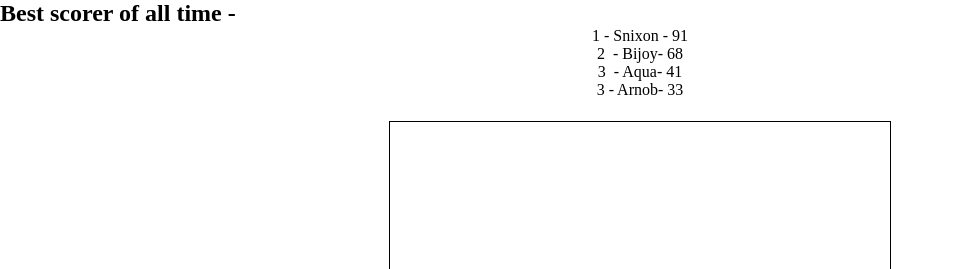
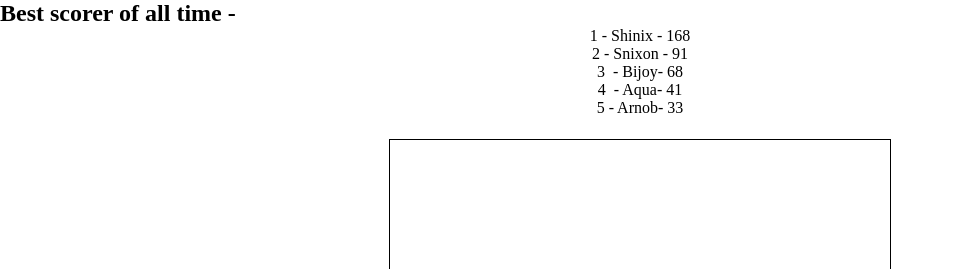
Before and after one commit to Arnob17/Epic-Dino, a plain HTML site: page index.html in a window 1280 px wide. Shown: the top 269 px of the page, without its empty margins (0-954 px from the left). Drawn offline with Linux system fonts and the light colour scheme.

Commit message:
Update index.html

```diff
--- a/index.html
+++ b/index.html
@@ -9,7 +9,7 @@
 </head>
 <body>
     <div class="Scorar">
-        <h2>Best scorer of all time - </h2><p>1 - Snixon - 91<br>2 &nbsp;- Bijoy- 68<br>3 &nbsp;- Aqua- 41<br>3 - Arnob- 33<br></p><h3><br></h3>
+        <h2>Best scorer of all time - </h2><p>1 - Shinix - 168<br>2 - Snixon - 91<br>3 &nbsp;- Bijoy- 68<br>4 &nbsp;- Aqua- 41<br>5 - Arnob- 33<br></p><h3><br></h3>
     </div>
     <div class="game">
         <div id="character"></div>
```
